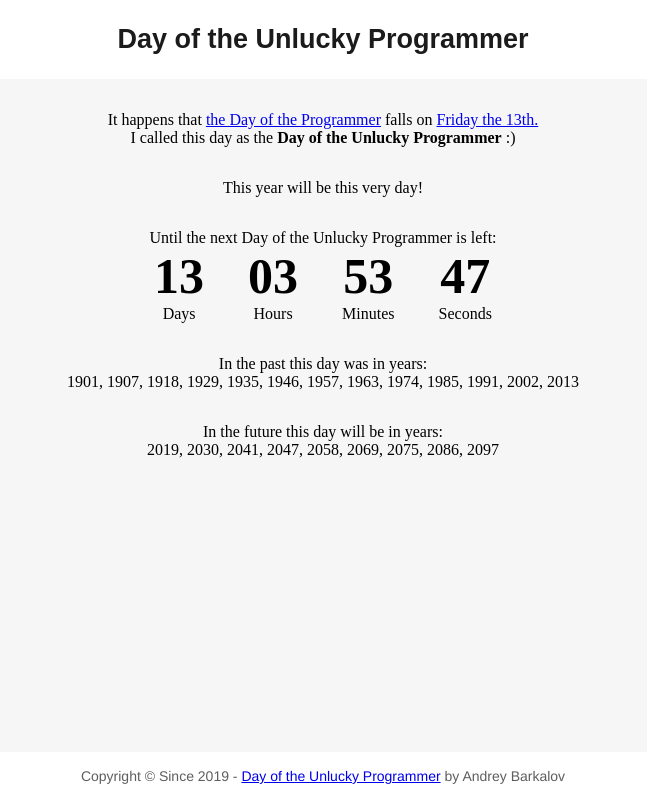
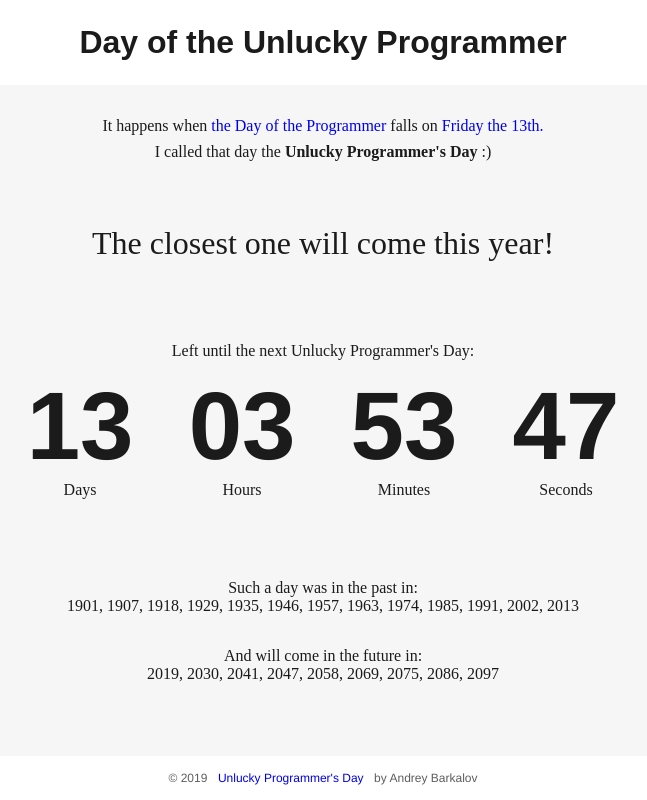
Before and after one commit to barkadron/unlucky-programmers-day, a plain HTML site: page src/index.html in a window 1280 px wide. Shown: the whole page, without its empty margins (317-964 px from the left). Drawn offline with Linux system fonts and the light colour scheme.

Commit message:
Add some styles and small fixes.

```diff
--- a/src/index.css
+++ b/src/index.css
@@ -25,7 +25,7 @@ header .title {
 header .title a {
     color: rgb(27, 27, 27);
     font-family: "League Spartan", arial, helvetica, sans-serif;
-    font-size: 18px;
+    font-size: 16px;
     font-weight: 400;
     letter-spacing: normal;
     overflow-wrap: break-word;
@@ -39,8 +39,8 @@ header .title a {
 
 main {
     flex: 1 0 auto;
+    color: rgb(27, 27, 27);
     background-color: rgb(246, 246, 246);
-    padding: 0 2em;
     text-align: center;
 }
 
@@ -49,18 +49,44 @@ main div {
     margin-top: 2em;
 }
 
+
+main .description p {
+    margin-top: 0.5em;
+}
+
+main .description a {
+    text-decoration-line: none;
+}
+
+main .description a:hover {
+    text-decoration-line: underline;
+}
+
+main .current-status {
+    margin-bottom: 2em;
+    margin-top: 2em;
+    font-size: 2em;
+}
+
+main .countdown {
+    margin-bottom: 5em;
+    margin-top: 5em;
+}
+
 .countdown-col {
     display: inline-block;
 }
 
 .countdown-col-element {
+    padding-top: 0.7em;
     display: flex;
     flex-direction: column;
-    margin: 0 20px;
+    margin: 0 1.6em;
 }
 
 .countdown-col-element-number {
-    font-size: 50px;
+    font-family: Helvetica, arial, sans-serif;
+    font-size: 6em;
 }
 
 .countdown-col-element-text {
@@ -69,15 +95,11 @@ main div {
 
 footer {
     flex: 0 0 auto;
-}
-
-footer .copyright {
     box-sizing: border-box;
     color: rgb(94, 94, 94);
     font-family: Helvetica, arial, sans-serif;
-    font-size: 14px;
-    font-weight: 400;
-    margin: auto;
+    font-size: 12px;
+    font-weight: 200;
     letter-spacing: normal;
     line-height: 20px;
     outline-color: rgb(94, 94, 94);
@@ -90,9 +112,22 @@ footer .copyright {
     text-size-adjust: 100%;
     text-transform: none;
     user-select: text;
+}
+
+footer .copyright {
+    margin: auto;
     width: fit-content;
 }
 
 .copyright p {
     display: inline-block;
+    margin: 0 0.3em;
 }
+
+.copyright a {
+    text-decoration-line: none;
+}
+
+.copyright a:hover {
+    text-decoration-line: underline;
+}
--- a/src/index.html
+++ b/src/index.html
@@ -9,31 +9,31 @@
         <header>
             <div class="title">
                 <a href="/" title="Day of the Unlucky Programmer">
-                    <h2>
+                    <h1>
                         <span>Day of the Unlucky Programmer</span>
-                    </h2>
+                    </h1>
                 </a>
             </div>
         </header>
         <main>
             <div class="description">
                 <p>
-                    <span>It happens that
-                    <a href="https://en.wikipedia.org/wiki/Day_of_the_Programmer" title="Wiki: Day of the Programmer">the Day of the Programmer</a>
+                    <span>It happens when
+                    <a href="https://en.wikipedia.org/wiki/Day_of_the_Programmer" title="Wiki: Day of the Programmer" target="_blank" rel="noopener noreferrer">the Day of the Programmer</a>
                     falls on
-                    <a href="https://en.wikipedia.org/wiki/Friday_the_13th" title="Wiki: Friday the 13th">Friday the 13th.</a></span>
+                    <a href="https://en.wikipedia.org/wiki/Friday_the_13th" title="Wiki: Friday the 13th" target="_blank" rel="noopener noreferrer">Friday the 13th.</a></span>
                 </p>
                 <p>
-                    <span>I called this day as the <strong>Day of the Unlucky Programmer</strong> :)</span>
+                    <span>I called that day the <strong>Unlucky Programmer's Day</strong> :)</span>
                 </p>
             </div>
-            <di class="current-status">
+            <div class="current-status">
                 <p>
                     <span id="current-status"></span>
                 </p>
             </div>
-            <div id='counter'>
-                <span>Until the next Day of the Unlucky Programmer is left: </span>
+            <div class="countdown">
+                <span>Left until the next Unlucky Programmer's Day: </span>
                 <p>
                     <span class="countdown-col">
                         <span class="countdown-col-element">
@@ -63,7 +63,7 @@
             </div>
             <div class="years-past">
                 <p>
-                    <span>In the past this day was in years: </span>
+                    <span>Such a day was in the past in: </span>
                 </p>
                 <p>
                     <span id="years-past"></span>
@@ -71,7 +71,7 @@
             </div>
             <div class="years-future">
                 <p>
-                    <span>In the future this day will be in years: </span>
+                    <span>And will come in the future in: </span>
                 </p>
                 <p>
                     <span id="years-future"></span>
@@ -81,11 +81,11 @@
         <footer>
             <div class="copyright">
                 <p>
-                    <span>Copyright © Since 2019 - </span>
+                    <span>© 2019</span>
                 </p>
                 <p>
-                    <a href="https://github.com/barkadron/unlucky-programmers-day" title="This project on GitHub">
-                        <span>Day of the Unlucky Programmer</span>
+                    <a href="https://github.com/barkadron/unlucky-programmers-day" title="This project on GitHub" target="_blank" rel="noopener noreferrer">
+                        <span>Unlucky Programmer's Day</span>
                     </a>
                 </p>
                 <p>
--- a/src/index.js
+++ b/src/index.js
@@ -29,7 +29,7 @@
                 if (checkDate > currentDate) {
                     // will be this year
                     yearsFuture.unshift(currentDate.getFullYear());
-                    statusMessage = 'This year will be this very day!';
+                    statusMessage = 'The closest one will come this year!';
                 } else {
                     // already been this year
                     yearsPast.push(currentDate.getFullYear());
@@ -66,15 +66,17 @@
             if (timeRemaining >= SECOND) {
                 timeRemaining -= SECOND;
 
-                const days = Math.floor(timeRemaining / DAY);
-                const hours = Math.floor((timeRemaining % DAY) / HOUR);
-                const minutes = Math.floor((timeRemaining % HOUR) / MINUTE);
-                const seconds = Math.floor((timeRemaining % MINUTE) / SECOND);
+                const days = Math.floor(timeRemaining / DAY).toString();
+                setInnerText(daysElem, days);
 
-                daysElem.innerText = days;
-                hoursElem.innerText = doubleDigit(hours);
-                minutesElem.innerText = doubleDigit(minutes);
-                secondsElem.innerText = doubleDigit(seconds);
+                const hours = doubleDigit(Math.floor((timeRemaining % DAY) / HOUR));
+                setInnerText(hoursElem, hours);
+
+                const minutes = doubleDigit(Math.floor((timeRemaining % HOUR) / MINUTE));
+                setInnerText(minutesElem, minutes);
+
+                const seconds = doubleDigit(Math.floor((timeRemaining % MINUTE) / SECOND));
+                setInnerText(secondsElem, seconds);
             } else {
                 clearInterval(int);
                 setTimeout(calculate, SECOND);
@@ -101,6 +103,12 @@
         return num.toString().padStart(2, 0);
     }
 
+    function setInnerText(elem, text) {
+        if (elem.innerText !== text) {
+            elem.innerText = text;
+        }
+    };
+
     function isUnluckyDay(date) {
         return date.getDay() === 5 && date.getDate() === 13; // Friday the 13th.
     }
```
